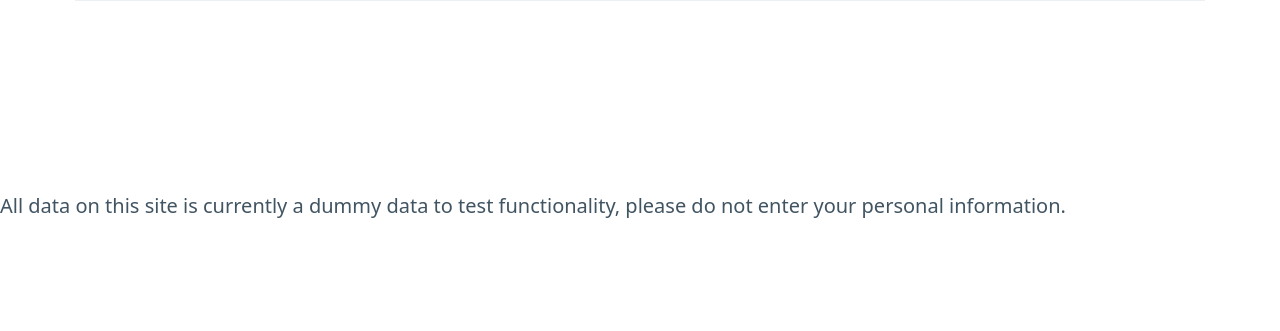
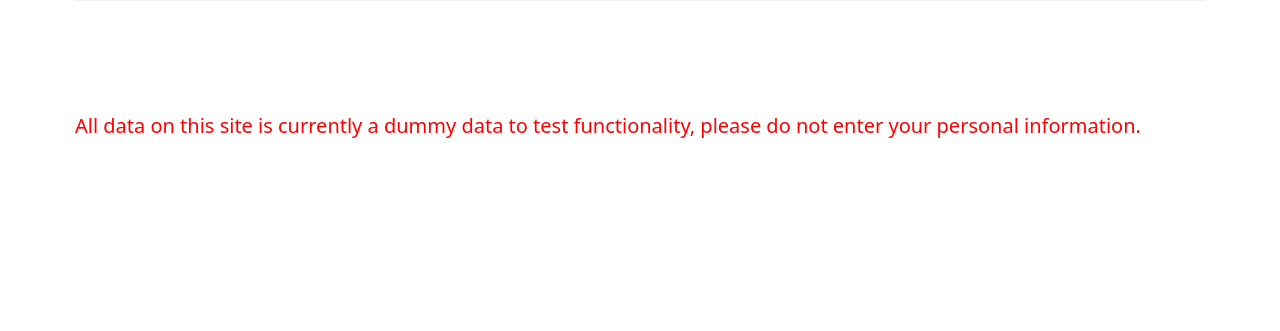
Before and after one commit to michal-maroszek/job_manager, a Flask app: a page that uses website/templates/base.html in a window 1280 px wide. Shown: the part 892-1223 px from the top of the page. After the commit the page ends 1030 px from the top, so only its background shows below. Run offline with Flask 3, Linux system fonts and the light colour scheme; a user stored in the database is signed in.

Commit message:
0.1.1 - annotation about data on site

```diff
--- a/website/templates/base.html
+++ b/website/templates/base.html
@@ -117,9 +117,9 @@
     {% block content %}
 
     {% endblock %}
-    <footer>
-      <p>All data on this site is currently a dummy data to test functionality, please do not enter your personal information.</p>
-    </footer>
+    <div class="container">
+      <p style="color:red;">All data on this site is currently a dummy data to test functionality, please do not enter your personal information.</p>
+    </div>
     <script type="module" src="https://unpkg.com/ionicons@7.1.0/dist/ionicons/ionicons.esm.js"></script>
     <script nomodule src="https://unpkg.com/ionicons@7.1.0/dist/ionicons/ionicons.js"></script>
   </body>
```
